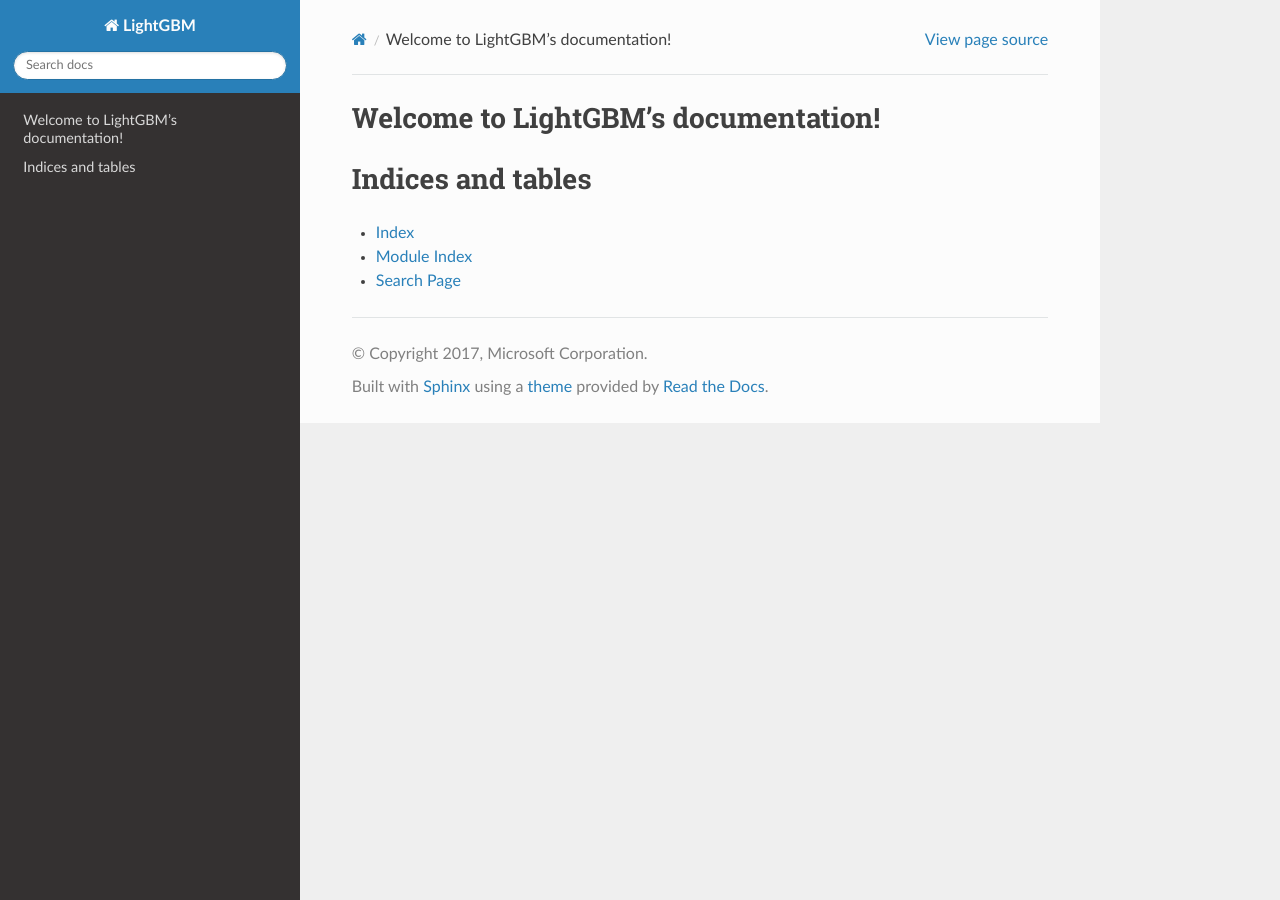
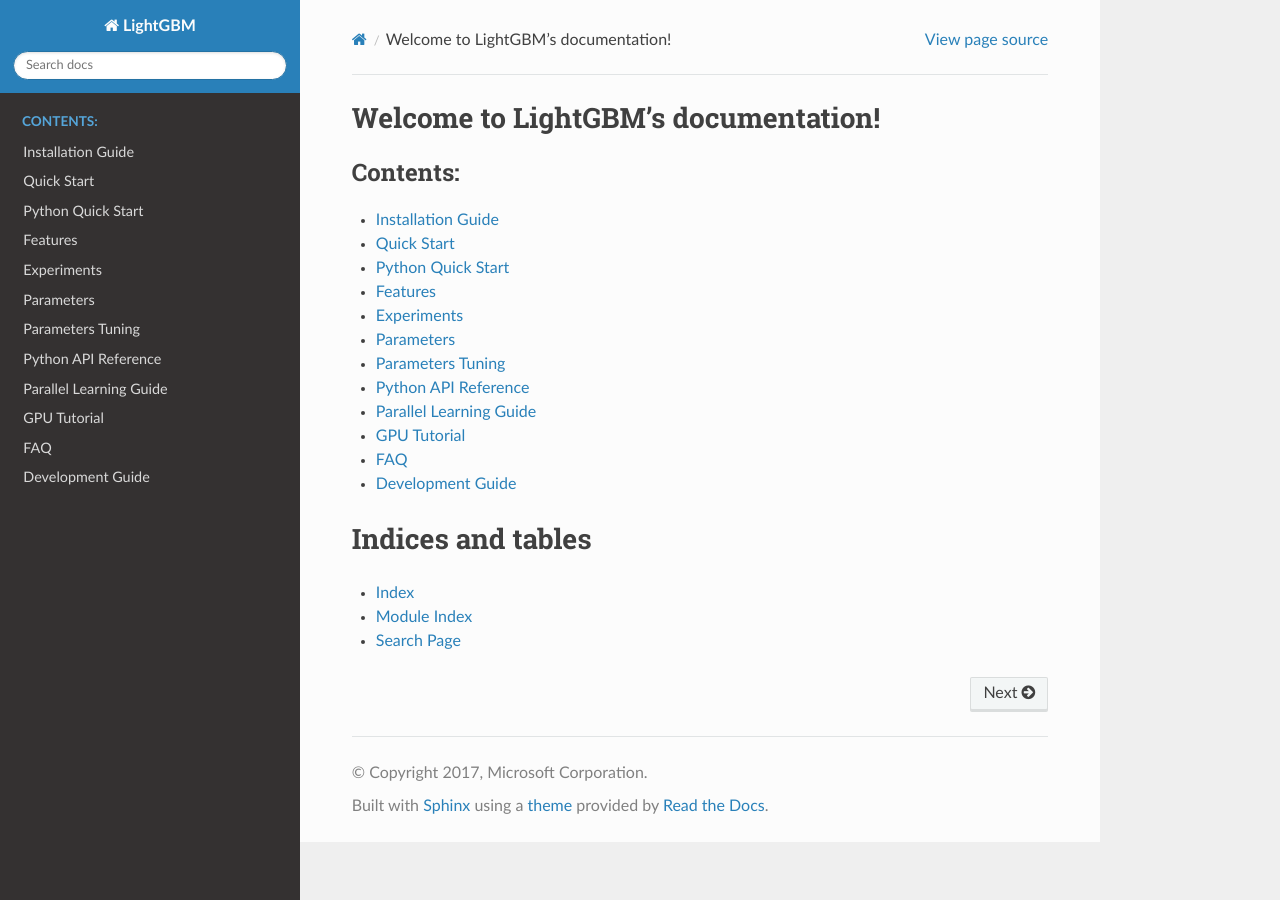
Before and after one commit to microsoft/LightGBM, a Sphinx documentation site: the page built from docs/index.rst, in a window 1280 px wide. Built offline with Sphinx 7.4.7 and the Read the Docs theme 2.0.0, drawn with Linux system fonts in a browser that asks for light colours.

Commit message:
docs: add basic contents to table of contetns

```diff
--- a/docs/Python-API.md
+++ b/docs/Python-API.md
@@ -1,3 +1,5 @@
+# Python API Reference
+
 ## Catalog
 
 * [Data Structure API](Python-API.md#basic-data-structure-api)
--- a/docs/Quick-Start.md
+++ b/docs/Quick-Start.md
@@ -1,3 +1,5 @@
+# Quick Start
+
 This is a quick start guide for LightGBM of cli version.
 
 Follow the [Installation Guide](./Installation-Guide.md) to install LightGBM first.
--- a/docs/index.rst
+++ b/docs/index.rst
@@ -7,10 +7,21 @@
 ====================================
 
 .. toctree::
-   :maxdepth: 2
+   :maxdepth: 1
    :caption: Contents:
 
-
+   Installation Guide <https://github.com/Microsoft/LightGBM/wiki/Installation-Guide>
+   Quick Start <Quick-Start>
+   Python Quick Start <Python-intro>
+   Features <https://github.com/Microsoft/LightGBM/wiki/Features>
+   Experiments <https://github.com/Microsoft/LightGBM/wiki/Experiments>
+   Parameters <Parameters>
+   Parameters Tuning <Parameters-tuning>
+   Python API Reference <Python-API>
+   Parallel Learning Guide <https://github.com/Microsoft/LightGBM/wiki/Parallel-Learning-Guide>
+   GPU Tutorial <GPU-Tutorial>
+   FAQ <FAQ>
+   Development Guide <development>
 
 Indices and tables
 ==================
```
Also changed, not shown: docs/FAQ.md (+2 -2 lines), docs/Parameters-tuning.md (+2 -0 lines), docs/Parameters.md (+2 -0 lines).
